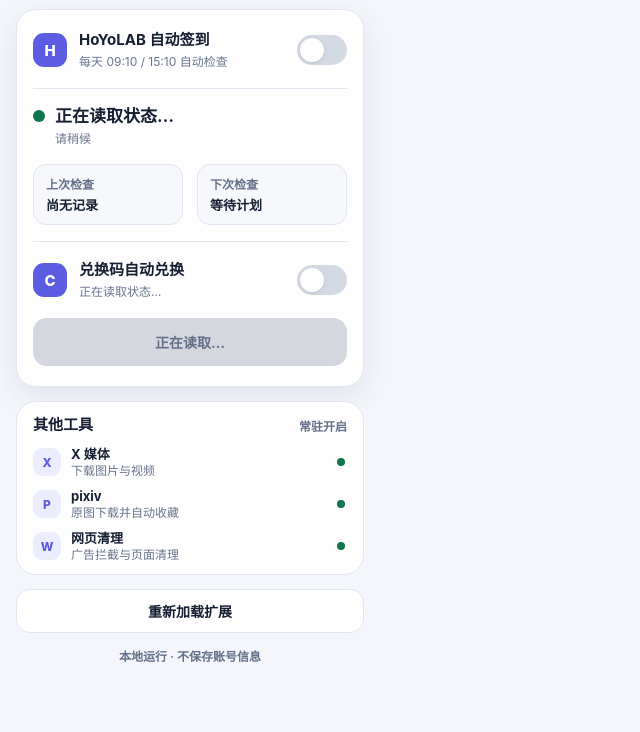
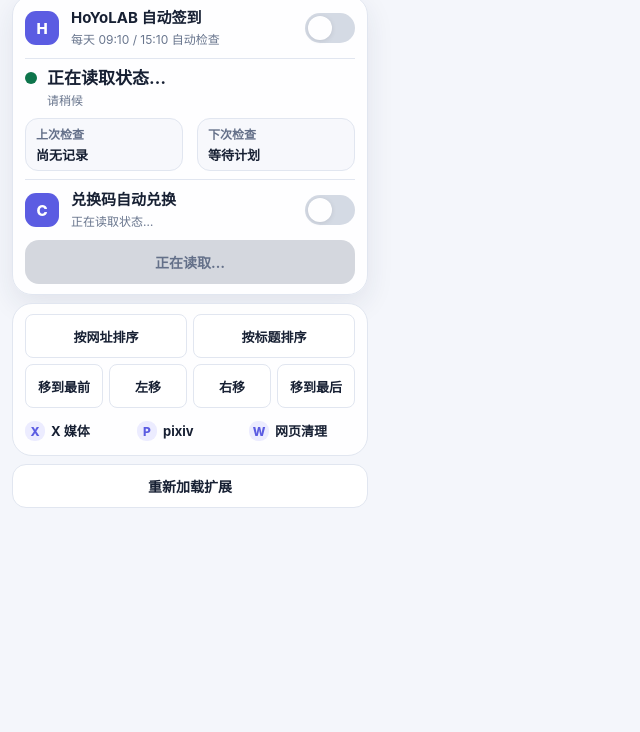
Before and after one commit to lvergergsk/chrome-extentions, a website with bundled scripts: page utils/popup.html in a window 1280 px wide. Shown: the part 68-800 px from the top of the page, without its empty margins (0-640 px from the left). Built offline with nearby package versions, Linux system fonts and the light colour scheme.

Commit message:
Add compact popup tab action buttons

```diff
--- a/utils/popup.css
+++ b/utils/popup.css
@@ -26,7 +26,6 @@
 
 body {
   width: 380px;
-  min-height: 644px;
   margin: 0;
   overflow-x: hidden;
   color: var(--text);
@@ -44,9 +43,8 @@
 
 .popup {
   display: grid;
-  gap: 14px;
-  min-height: 644px;
-  padding: 20px 16px 14px;
+  gap: 8px;
+  padding: 12px;
 }
 
 .popup__header {
@@ -111,8 +109,7 @@
 }
 
 .status-chip__dot,
-.checkin__indicator,
-.tool-status {
+.checkin__indicator {
   flex: 0 0 auto;
   border-radius: 50%;
   background: currentcolor;
@@ -148,8 +145,8 @@
 
 .checkin {
   display: grid;
-  gap: 16px;
-  padding: 18px 16px 20px;
+  gap: 8px;
+  padding: 10px 12px;
   box-shadow: var(--shadow);
 }
 
@@ -180,8 +177,7 @@
   min-width: 0;
 }
 
-.checkin__heading h2,
-.tools__header h2 {
+.checkin__heading h2 {
   color: var(--text);
   font-size: 15px;
   font-weight: 750;
@@ -311,7 +307,7 @@
   min-width: 0;
   border: 1px solid var(--border);
   border-radius: 13px;
-  padding: 10px 12px;
+  padding: 6px 10px;
   background: var(--surface-soft);
 }
 
@@ -354,7 +350,7 @@
 }
 
 .button--primary {
-  min-height: 48px;
+  min-height: 44px;
   color: #ffffff;
   background: var(--accent);
 }
@@ -380,23 +376,43 @@
 }
 
 .tools {
-  padding: 14px 16px 10px;
+  padding: 10px 12px;
 }
 
-.tools__header {
-  display: flex;
-  align-items: center;
-  justify-content: space-between;
+.tab-actions {
+  display: grid;
+  grid-template-columns: repeat(4, minmax(0, 1fr));
+  gap: 6px;
+  margin-bottom: 8px;
 }
 
-.tools__header > span {
-  color: var(--faint);
+.tab-actions .button {
+  padding: 6px 4px;
+  border-radius: 8px;
+  font-size: 13px;
+}
+
+.tab-actions [data-tab-action^="sort-"] {
+  grid-column: span 2;
+}
+
+.tab-actions .button:disabled {
+  opacity: 0.6;
+  cursor: wait;
+}
+
+#tabActionStatus {
+  color: var(--muted);
   font-size: 12px;
-  font-weight: 600;
+}
+
+#tabActionStatus:not(:empty) {
+  margin-bottom: 8px;
 }
 
 .tools__list {
   display: grid;
+  grid-template-columns: repeat(3, minmax(0, 1fr));
   gap: 6px;
   margin-top: 9px;
   padding: 0;
@@ -405,23 +421,22 @@
 
 .tools__list li {
   display: grid;
-  min-height: 36px;
-  grid-template-columns: 28px minmax(0, 1fr) 10px;
-  gap: 10px;
+  min-height: 28px;
+  grid-template-columns: 20px minmax(0, 1fr);
+  gap: 6px;
   align-items: center;
 }
 
 .tool-icon {
-  width: 28px;
-  height: 28px;
+  width: 20px;
+  height: 20px;
   border-radius: 9px;
   color: var(--accent);
   background: var(--accent-soft);
   font-size: 12px;
 }
 
-.tools__list strong,
-.tools__list small {
+.tools__list strong {
   display: block;
 }
 
@@ -429,29 +444,6 @@
   font-size: 13px;
   font-weight: 700;
   line-height: 1.15;
-}
-
-.tools__list small {
-  margin-top: 2px;
-  overflow: hidden;
-  color: var(--muted);
-  font-size: 12px;
-  line-height: 1.15;
-  text-overflow: ellipsis;
-  white-space: nowrap;
-}
-
-.tool-status {
-  width: 8px;
-  height: 8px;
-  color: var(--success);
-}
-
-.popup__privacy {
-  color: var(--faint);
-  font-size: 12px;
-  font-weight: 600;
-  text-align: center;
 }
 
 .sr-only {
--- a/utils/popup.html
+++ b/utils/popup.html
@@ -75,32 +75,33 @@
         <button id="checkinButton" class="button button--primary" type="button" disabled>正在读取…</button>
       </section>
 
-      <section class="card tools" aria-labelledby="toolsTitle">
-        <div class="tools__header">
-          <h2 id="toolsTitle">其他工具</h2>
-          <span>常驻开启</span>
+      <section class="card tools" aria-label="标签页与其他工具">
+        <div class="tab-actions" role="group" aria-label="标签页操作">
+          <button class="button button--secondary" type="button" data-tab-action="sort-url">按网址排序</button>
+          <button class="button button--secondary" type="button" data-tab-action="sort-title">按标题排序</button>
+          <button class="button button--secondary" type="button" data-tab-action="tab-front">移到最前</button>
+          <button class="button button--secondary" type="button" data-tab-action="tab-left">左移</button>
+          <button class="button button--secondary" type="button" data-tab-action="tab-right">右移</button>
+          <button class="button button--secondary" type="button" data-tab-action="tab-back">移到最后</button>
         </div>
+        <p id="tabActionStatus" role="status" aria-live="polite"></p>
         <ul class="tools__list">
           <li>
             <span class="tool-icon" aria-hidden="true">X</span>
-            <span><strong>X 媒体</strong><small>下载图片与视频</small></span>
-            <span class="tool-status"><span class="sr-only">运行正常</span></span>
+            <span><strong>X 媒体</strong></span>
           </li>
           <li>
             <span class="tool-icon" aria-hidden="true">P</span>
-            <span><strong>pixiv</strong><small>原图下载并自动收藏</small></span>
-            <span class="tool-status"><span class="sr-only">运行正常</span></span>
+            <span><strong>pixiv</strong></span>
           </li>
           <li>
             <span class="tool-icon" aria-hidden="true">W</span>
-            <span><strong>网页清理</strong><small>广告拦截与页面清理</small></span>
-            <span class="tool-status"><span class="sr-only">运行正常</span></span>
+            <span><strong>网页清理</strong></span>
           </li>
         </ul>
       </section>
 
       <button id="reloadButton" class="button button--secondary" type="button">重新加载扩展</button>
-      <p class="popup__privacy">本地运行 · 不保存账号信息</p>
     </main>
     <script type="module" src="popup.js"></script>
   </body>
--- a/utils/popup.js
+++ b/utils/popup.js
@@ -68,6 +68,27 @@
   };
 
   elements.version.textContent = chrome.runtime.getManifest().version;
+
+  const tabButtons = [...document.querySelectorAll("[data-tab-action]")];
+  const tabStatus = document.querySelector("#tabActionStatus");
+  for (const button of tabButtons) {
+    button.addEventListener("click", async () => {
+      tabButtons.forEach((item) => { item.disabled = true; });
+      tabStatus.textContent = "处理中…";
+      try {
+        const { id: windowId } = await chrome.windows.getCurrent();
+        const response = await chrome.runtime.sendMessage({
+          type: "utils.tabs.action", action: button.dataset.tabAction, windowId,
+        });
+        if (!response?.ok) throw new Error("tab-action-failed");
+        tabStatus.textContent = "已完成";
+      } catch {
+        tabStatus.textContent = "操作失败，请重试";
+      } finally {
+        tabButtons.forEach((item) => { item.disabled = false; });
+      }
+    });
+  }
 
   elements.toggle.addEventListener("change", async () => {
     const enabled = elements.toggle.checked;
--- a/utils/tabs.js
+++ b/utils/tabs.js
@@ -100,8 +100,8 @@
   ]);
 }
 
-export async function moveHighlightedTabs(command, api = chrome) {
-  const tabs = await api.tabs.query({ currentWindow: true });
+export async function moveHighlightedTabs(command, api = chrome, windowId) {
+  const tabs = await api.tabs.query(windowId === undefined ? { currentWindow: true } : { windowId });
   const pinnedCount = tabs.filter((tab) => tab.pinned).length;
   for (const pinned of [true, false]) {
     const selected = tabs.filter((tab) => tab.highlighted && Boolean(tab.pinned) === pinned);
```
Also changed, not shown: utils/browser-bridge.js (+15 -0 lines), utils/browser-bridge.test.js (+43 -1 lines), README.md.
